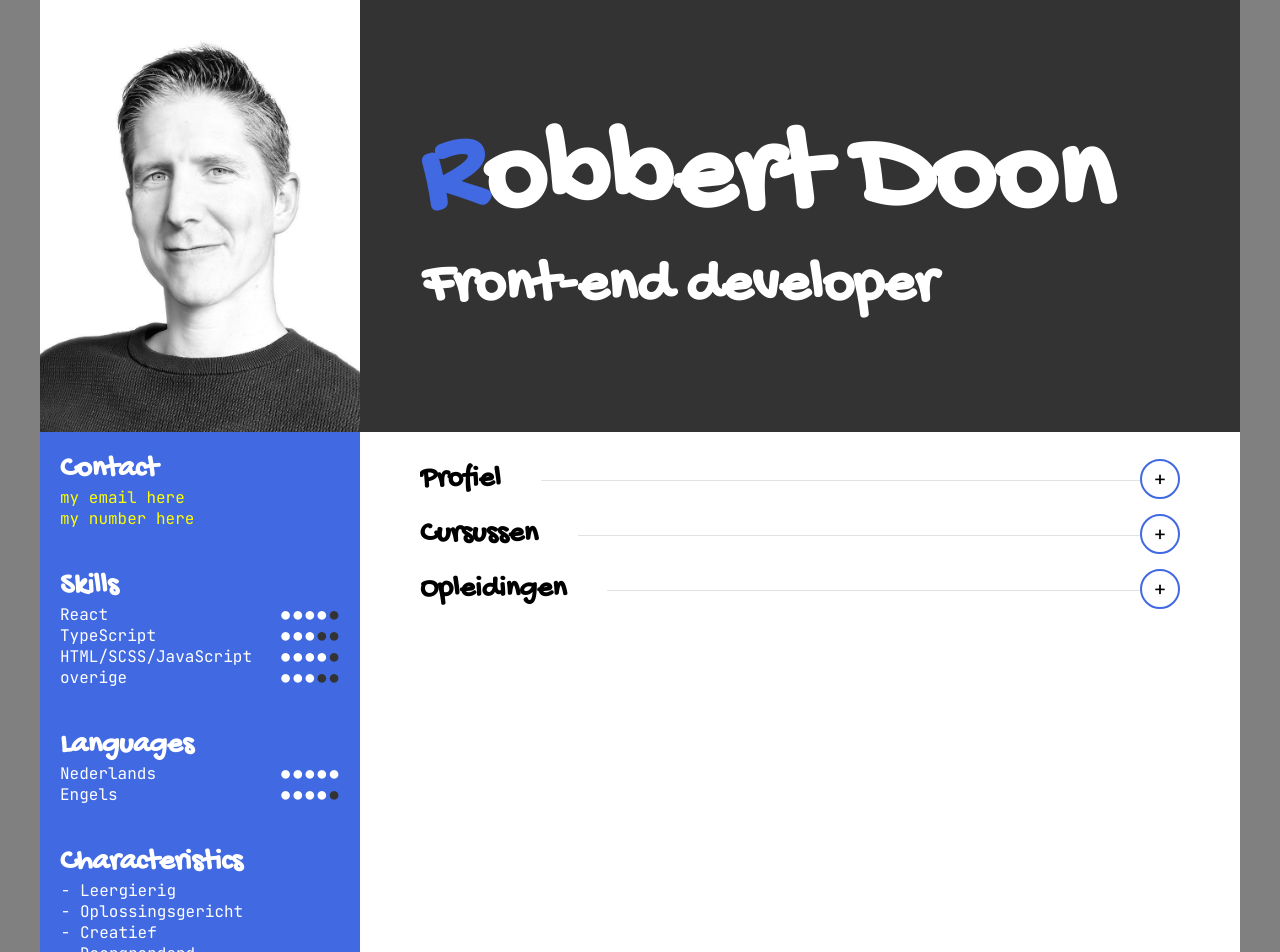
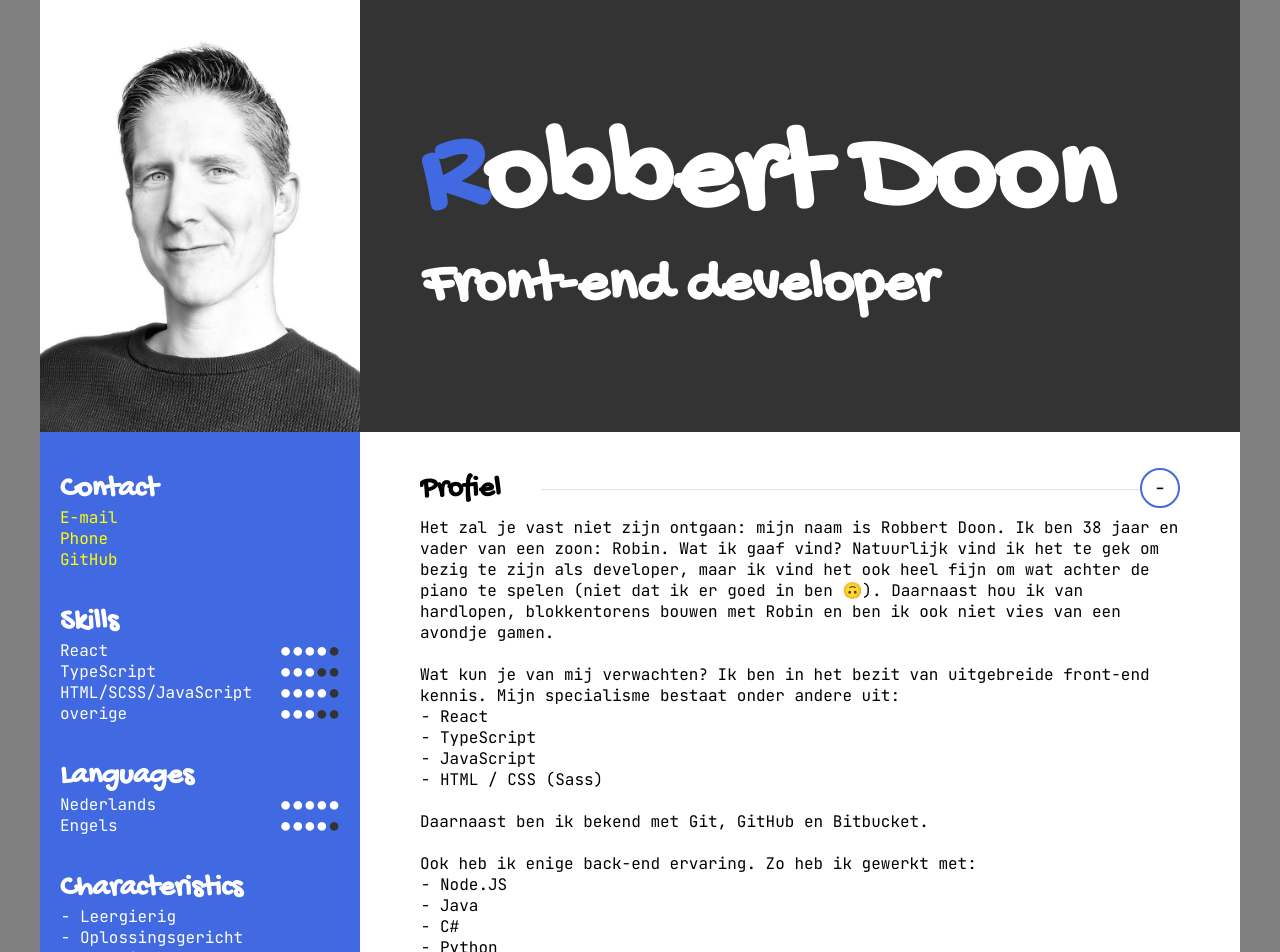
Before and after one commit to robbertdoon/cv-web, a React (Vite) app: page / in a window 1280 px wide. Shown: the top 952 px of the page. Built offline with nearby package versions, Linux system fonts and the light colour scheme.

Commit message:
refactor to grid for better maintenance

```diff
--- a/src/App.tsx
+++ b/src/App.tsx
@@ -1,7 +1,9 @@
 // import { useState } from "react"
 import PageWrapper from "./layouts/PageWrapper/PageWrapper"
+import ProfilePicture from "./components/ProfilePicture/ProfilePicture"
+import PageTitle from "./components/PageTitle/PageTitle"
+import Sidebar from "./layouts/Sidebar/Sidebar"
 import Main from "./layouts/Main/Main"
-import Sidebar from "./layouts/Sidebar/Sidebar"
 // import { AppContext } from "./contexts/AppContext"
 
 function App() {
@@ -11,6 +13,8 @@ function App() {
   return (
     // <AppContext.Provider value={{contentHeight, setContentHeight, isOpen, setIsOpen}}>
       <PageWrapper>
+        <ProfilePicture />
+        <PageTitle title='Robbert Doon' subtitle='Front-end developer' />
         <Sidebar />
         <Main />
       </PageWrapper>
--- a/src/components/Heading/Heading.tsx
+++ b/src/components/Heading/Heading.tsx
@@ -2,12 +2,11 @@ import styles from './heading.module.scss'
 
 interface HeadingProps {
     title: string;
-    noFold?: boolean;
 }
 
-const Heading: React.FC<HeadingProps> = ({title, noFold}) => {
+const Heading: React.FC<HeadingProps> = ({title}) => {
   return (
-    <h3 className={styles.heading}>{noFold ? title : <span>{title}</span>}</h3>
+    <h3 className={styles.heading}><span>{title}</span></h3>
   )
 }
 export default Heading
--- a/src/components/PageTitle/pagetitle.module.scss
+++ b/src/components/PageTitle/pagetitle.module.scss
@@ -2,31 +2,27 @@
 
 .pagetitle {
   background-color: lighten(black, 20%);
+  // background-color: white;
   color: white;
-  padding-inline: 20px;
-  height: 160px;
+  // color: black;
+  padding-inline: 40px;
 
   display: flex;
   flex-direction: column;
   justify-content: center;
 
-  @media only screen and (min-width: $screen-s) {
-    padding-inline: 40px;
-  }
-
-  @media only screen and (min-width: $screen-m) {
+  @media only screen and (min-width: $screen-l) {
     padding-inline: 60px;
-    height: 352px;
-  }
-
-  @media only screen and (min-width: $screen-l) {
-    height: 432px;
   }
 
   h1 {
-    font-size: 4rem;
+    font-size: 3.8rem;
 
     @media only screen and (min-width: $screen-s) {
+      font-size: clamp(2rem, 5vw, 3.8rem);
+    }
+
+    @media only screen and (min-width: $screen-m) {
       font-size: 6rem;
     }
 
@@ -44,6 +40,10 @@
     font-size: 2.4rem;
 
     @media only screen and (min-width: $screen-s) {
+      font-size: clamp(1.6rem, 3vw, 2.6rem);
+    }
+
+    @media only screen and (min-width: $screen-m) {
       font-size: 3rem;
     }
 
--- a/src/components/Section/Section.tsx
+++ b/src/components/Section/Section.tsx
@@ -13,7 +13,7 @@ interface SectionProps {
 }
 
 const Section: React.FC<SectionProps> = ({sectionTitle}) => {
-    const [isOpen, setIsOpen] = useState(false);
+    const [isOpen, setIsOpen] = useState(true);
     const [content, setContent] = useState('');
     const [contentHeight, setContentHeight] = useState<number>();
     const contentRef = useRef<HTMLDivElement | null>(null);
--- a/src/data/profile.json
+++ b/src/data/profile.json
@@ -1,4 +1,4 @@
 {
     "intro": "<strong>my intro text here</strong>",
-    "html": "<p>Mijn naam is Robbert Doon, ik ben 38 jaar en vader van mijn zoon Robin. Wat ik gaaf vind? Programmeren, piano spelen, hardlopen, blokkentorens bouwen met Robin en ik ben niet vies van een avondje gamen.</p><br /><p>Ik ben in het bezit van uitgebreide front-end kennis. Mijn specialisme bestaat onder andere uit:</p><ul><li>React</li><li>TypeScript</li><li>JavaScript</li><li>HTML / CSS (Sass)</li></ul><br /><p>Daarnaast ben ik bekend met Git, GitHub en Bitbucket.</p><br /><p>Ook heb ik enige back-end ervaring. Zo heb ik gewerkt met:</p><ul><li>Node.JS</li><li>Java</li><li>C#</li><li>Python</li></ul><br /><p>Ik ben op zoek naar een job waarin ik mijn creativiteit de vrijheid kan geven.</p><br /><p>Naast mijn werkzaamheden in mijn huidige functie vind ik het ook leuk om in mijn vrije tijd bezig te zijn met programmeren om nieuwe dingen te blijven ontdekken.</p>"
+    "html": "<p>Het zal je vast niet zijn ontgaan: mijn naam is Robbert Doon. Ik ben 38 jaar en vader van een zoon: Robin. Wat ik gaaf vind? Natuurlijk vind ik het te gek om bezig te zijn als developer, maar ik vind het ook heel fijn om wat achter de piano te spelen (niet dat ik er goed in ben 🙃). Daarnaast hou ik van hardlopen, blokkentorens bouwen met Robin en ben ik ook niet vies van een avondje gamen.</p><br /><p>Wat kun je van mij verwachten? Ik ben in het bezit van uitgebreide front-end kennis. Mijn specialisme bestaat onder andere uit:</p><ul><li>React</li><li>TypeScript</li><li>JavaScript</li><li>HTML / CSS (Sass)</li></ul><br /><p>Daarnaast ben ik bekend met Git, GitHub en Bitbucket.</p><br /><p>Ook heb ik enige back-end ervaring. Zo heb ik gewerkt met:</p><ul><li>Node.JS</li><li>Java</li><li>C#</li><li>Python</li></ul><br /><p>Ik ben op zoek naar een job waarin ik mijn creativiteit de vrijheid kan geven.</p><br /><p>Naast mijn werkzaamheden in mijn huidige functie vind ik het ook leuk om in mijn vrije tijd bezig te zijn met programmeren om nieuwe dingen te blijven ontdekken.</p>"
 }
--- a/src/layouts/Main/Main.tsx
+++ b/src/layouts/Main/Main.tsx
@@ -1,17 +1,13 @@
-import PageTitle from '../../components/PageTitle/PageTitle'
 import Section from '../../components/Section/Section'
 import styles from './main.module.scss'
 
 const Main = () => {
   return (
-    <div className={styles.wrapper}>
-      <PageTitle title='Robbert Doon' subtitle='Front-end developer' />
       <main className={styles.main}>
         <Section sectionTitle='Profiel' />
         <Section sectionTitle='Cursussen' />
         <Section sectionTitle='Opleidingen' />
       </main>
-    </div>
   )
 }
 export default Main
--- a/src/layouts/Main/main.module.scss
+++ b/src/layouts/Main/main.module.scss
@@ -1,21 +1,20 @@
 @use "../../styles/colors.scss" as *;
 @use "../../styles/screens.scss" as *;
 
-.wrapper {
-  display: flex;
-  flex-direction: column;
-}
-
 .main {
   background-color: $color-background-main;
-  flex: 1;
-  padding: 20px;
+  padding: 30px 20px 40px;
 
   @media only screen and (min-width: $screen-s) {
     padding-inline: 40px;
+    grid-column: 1 / 3;
   }
 
   @media only screen and (min-width: $screen-m) {
+    grid-column: auto / auto;
+  }
+
+  @media only screen and (min-width: $screen-l) {
     padding-inline: 60px;
   }
 }
--- a/src/layouts/PageWrapper/PageWrapper.tsx
+++ b/src/layouts/PageWrapper/PageWrapper.tsx
@@ -5,8 +5,6 @@ interface PageWrapperProps {
 }
 
 const PageWrapper: React.FC<PageWrapperProps> = ({children}) => {
-  return (
-    <div className={styles.pagewrapper}>{children}</div>
-  )
+  return <div className={styles.pagewrapper}>{children}</div>
 }
 export default PageWrapper
--- a/src/layouts/PageWrapper/pagewrapper.module.scss
+++ b/src/layouts/PageWrapper/pagewrapper.module.scss
@@ -2,13 +2,23 @@
 
 .pagewrapper {
   position: relative;
-  display: flex;
-  flex-direction: column;
-  min-height: 100vh;
   max-width: 1200px;
   margin-inline: auto;
+  display: grid;
+  grid-template-columns: 1fr;
+  grid-template-rows: 75vh 25vh auto auto;
+
+  @media only screen and (min-width: $screen-s) {
+    grid-template-columns: 1fr 260px;
+    grid-template-rows: 75vh 25vh auto;
+  }
 
   @media only screen and (min-width: $screen-m) {
-    flex-direction: row;
+    grid-template-columns: 260px 1fr;
+    grid-template-rows: none;
+  }
+
+  @media only screen and (min-width: $screen-l) {
+    grid-template-columns: 320px 1fr;
   }
 }
--- a/src/layouts/Sidebar/Sidebar.tsx
+++ b/src/layouts/Sidebar/Sidebar.tsx
@@ -1,20 +1,17 @@
 import Skills from "../../components/Skills/Skills";
-import ProfilePicture from "../../components/ProfilePicture/ProfilePicture"
 import styles from './sidebar.module.scss'
 import { colors, randomColor } from "../../globals/colors";
 
 const Sidebar = () => {
   return (
     <aside style={{backgroundColor: colors[randomColor]}} className={styles.sidebar}>
-      <ProfilePicture />
-      <div className={styles.wrapper}>
       <h3>Contact</h3>
-        <p><a href="mailto:myemail@domain.com">my email here</a></p>
-        <p><a href="tel:mynumber">my number here</a></p>
+      <p><a href="mailto:myemail@domain.com">E-mail</a></p>
+      <p><a href="tel:mynumber">Phone</a></p>
+      <p><a href="https://github.com/robbertdoon" target="_blank">GitHub</a></p>
 
       <Skills title="Skills" skills={[{name: "React", rating: 4}, {name: "TypeScript", rating: 3}, {name: "HTML/SCSS/JavaScript", rating: 4}, {name: "overige", rating: 3}]} />
       <Skills title="Languages" skills={[{name: "Nederlands", rating: 5}, {name: "Engels", rating: 4}]} />
-
 
       <h3>Characteristics</h3>
       <ul>
@@ -23,7 +20,6 @@ const Sidebar = () => {
         <li>Creatief</li>
         <li>Doorgrondend</li>
       </ul>
-      </div>
     </aside>
   )
 }
--- a/src/layouts/Sidebar/sidebar.module.scss
+++ b/src/layouts/Sidebar/sidebar.module.scss
@@ -1,43 +1,23 @@
 @use "../../styles/screens.scss" as *;
 
 .sidebar {
+  padding: 40px 20px;
   display: flex;
   flex-direction: column;
 
   @media only screen and (min-width: $screen-s) {
-    position: relative;
-    flex-direction: row;
-    > * {
-      min-width: 50%;
-    }
+    grid-column: 2 / 3;
+    grid-row: 1 / 3;
+    justify-content: center;
   }
 
   @media only screen and (min-width: $screen-m) {
-    flex-direction: column;
-    min-width: 260px;
-  }
-
-  @media only screen and (min-width: $screen-l) {
-    min-width: 320px;
-  }
-
-  .wrapper {
-    padding: 20px;
-    display: flex;
-    flex-direction: column;
-    justify-content: center;
-
-    @media only screen and (min-width: $screen-s) {
-      height: 100vh;
-    }
-
-    @media only screen and (min-width: $screen-m) {
-      height: auto;
-    }
-
-    @media only screen and (min-width: $screen-l) {
+    grid-column: auto / auto;
+    grid-row: auto / auto;
+    justify-content: stretch;
     position: sticky;
     top: 0;
+    height: 100vh;
   }
 
   > * {
@@ -46,8 +26,7 @@
 
   h3 {
     &:not(:first-of-type) {
-        margin-top: 40px;
-      }
+      margin-top: 35px;
     }
   }
 
@@ -59,6 +38,6 @@
   }
 
   a:hover {
-    color: red;
+    color: rgb(222, 222, 222);
   }
 }
```
Lines whose indentation alone changed are shown as unchanged.
